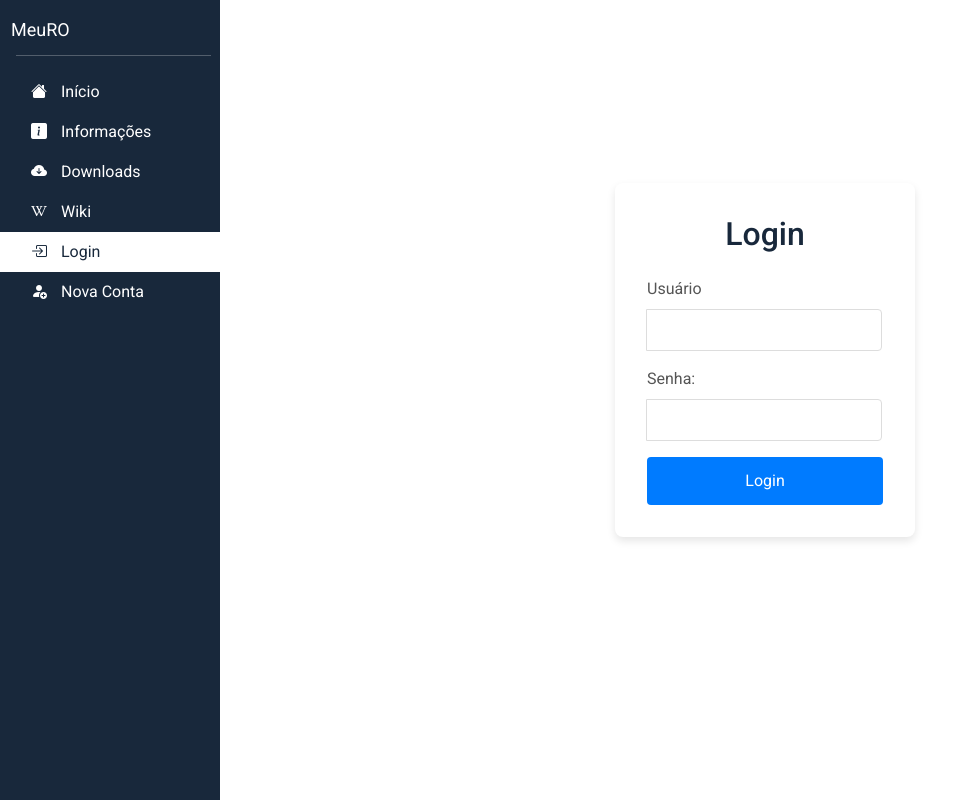
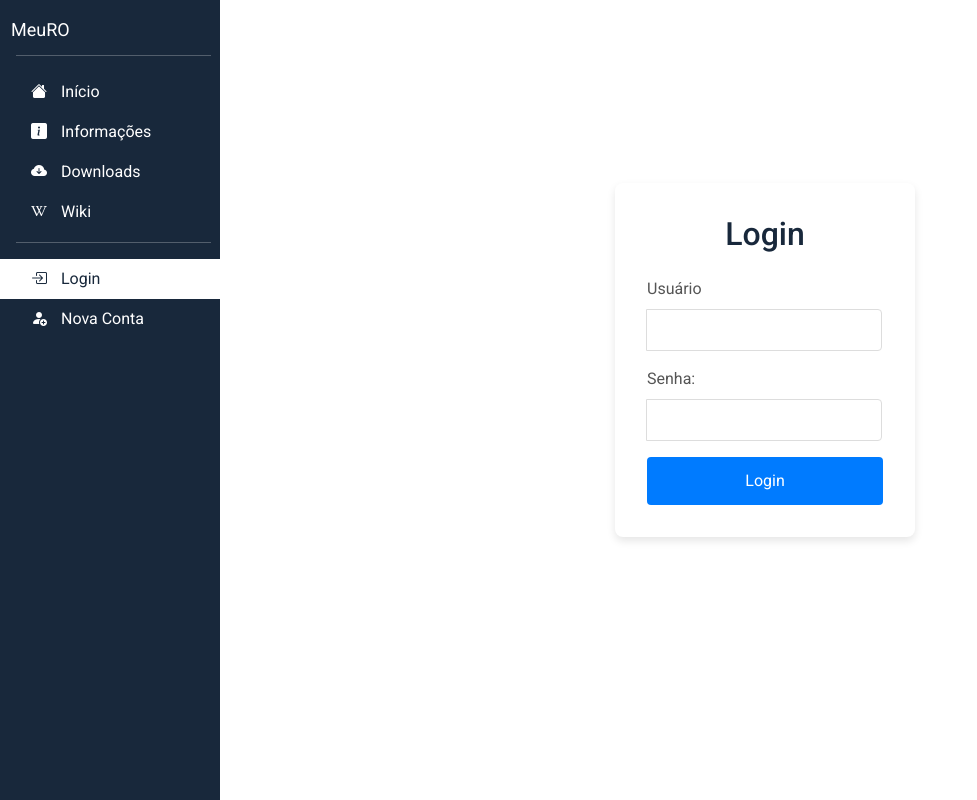
Before and after one commit to ArturllVale/bun-app, a React (Vite) app: page /login in a window 1280 px wide. Shown: the whole page, without its empty margins (0-977 px from the left). Built offline with nearby package versions, Linux system fonts and the light colour scheme.

Commit message:
adicionar linha horizontal ao menu e ajustar estilo da classe hr

```diff
--- a/src/components/Menu.tsx
+++ b/src/components/Menu.tsx
@@ -120,6 +120,7 @@ const Menu: React.FC = () => {
           <li>
             <a href="/wiki" className={getLinkClass('/wiki')}><i className="bi bi-wikipedia icon-link" id='icon-size'></i> <span className="menu-text">Wiki</span></a>
           </li>
+          <hr className='linha' />
           {isLoggedIn && user ? (
             <>
               <li>
--- a/src/style/style.css
+++ b/src/style/style.css
@@ -24,6 +24,10 @@ hr {
     margin-left: 25px !important;
     margin-top: -10px !important;
     color: #FFFFFF !important;
+}
+
+.linha {
+  margin-top: 10px !important;
 }
 
 ul li {
```
